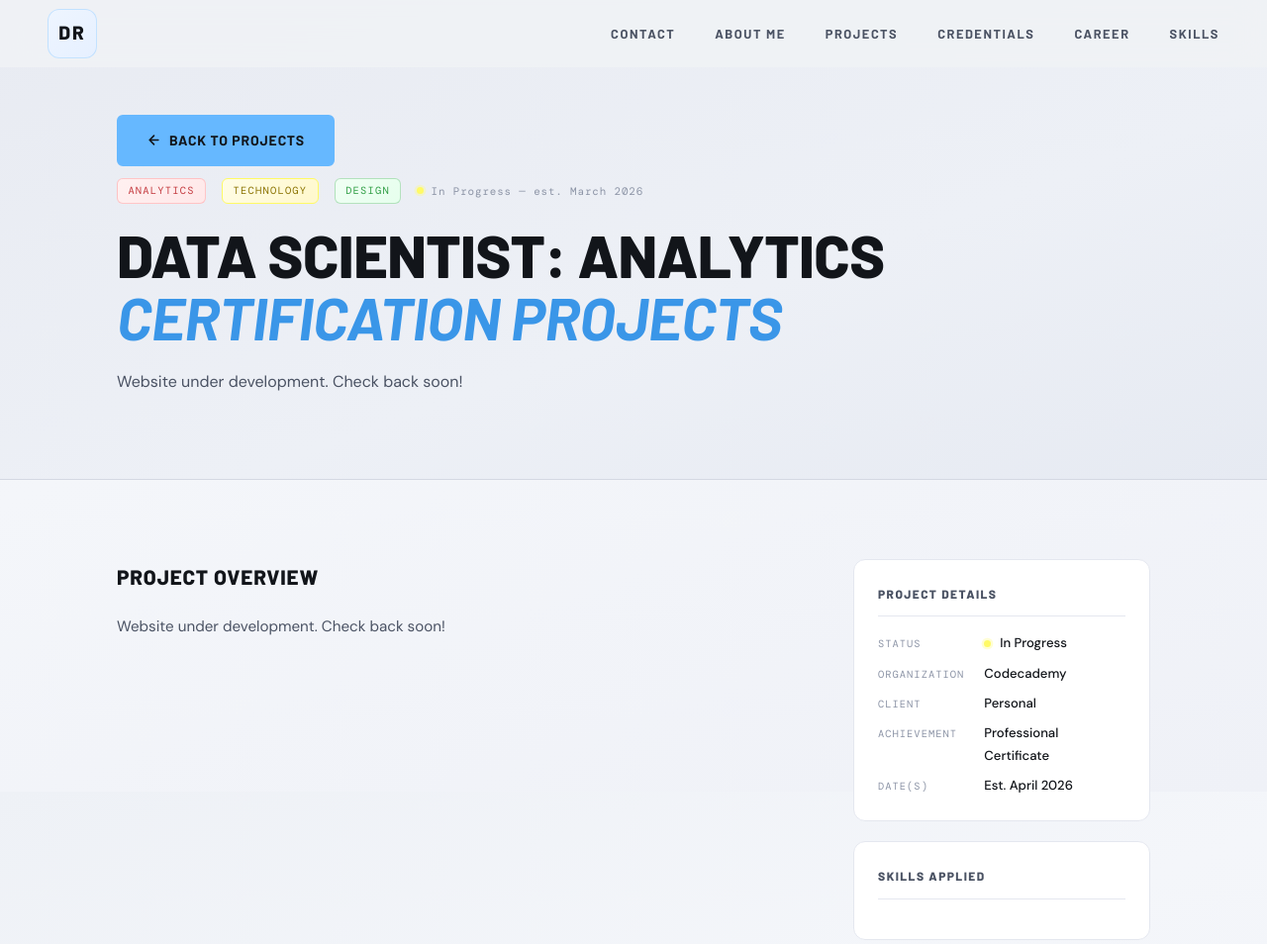
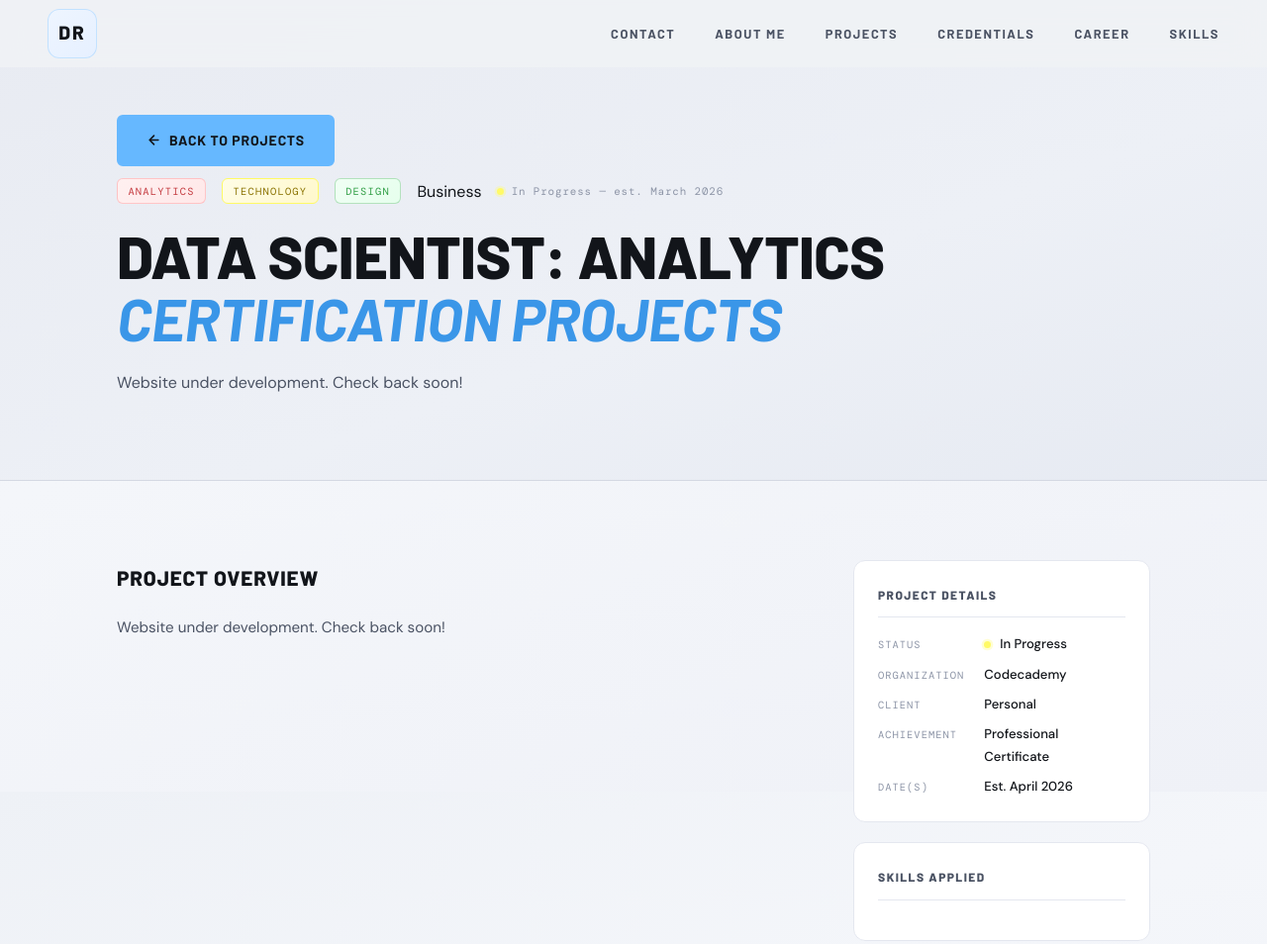
Before and after one commit to dustriat/dustriat.github.io, a plain HTML site: page code_analyst.html in a window 1280 px wide. Shown: the top 954 px of the page at 99% size. Drawn offline with nearby package versions, Linux system fonts and the light colour scheme.

Commit message:
Add 'Business' category to project card

```diff
--- a/code_analyst.html
+++ b/code_analyst.html
@@ -47,6 +47,7 @@
         <span class="project-card__category--data">Analytics</span>
         <span class="project-card__category--tech">Technology</span>
         <span class="project-card__category--design">Design</span>
+        <span class="project-card__category--soft">Business</span>
         <span class="subpage-hero__status">
           <span class="status-dot status-dot--progress"></span>
           In Progress &mdash; est. March 2026
```
